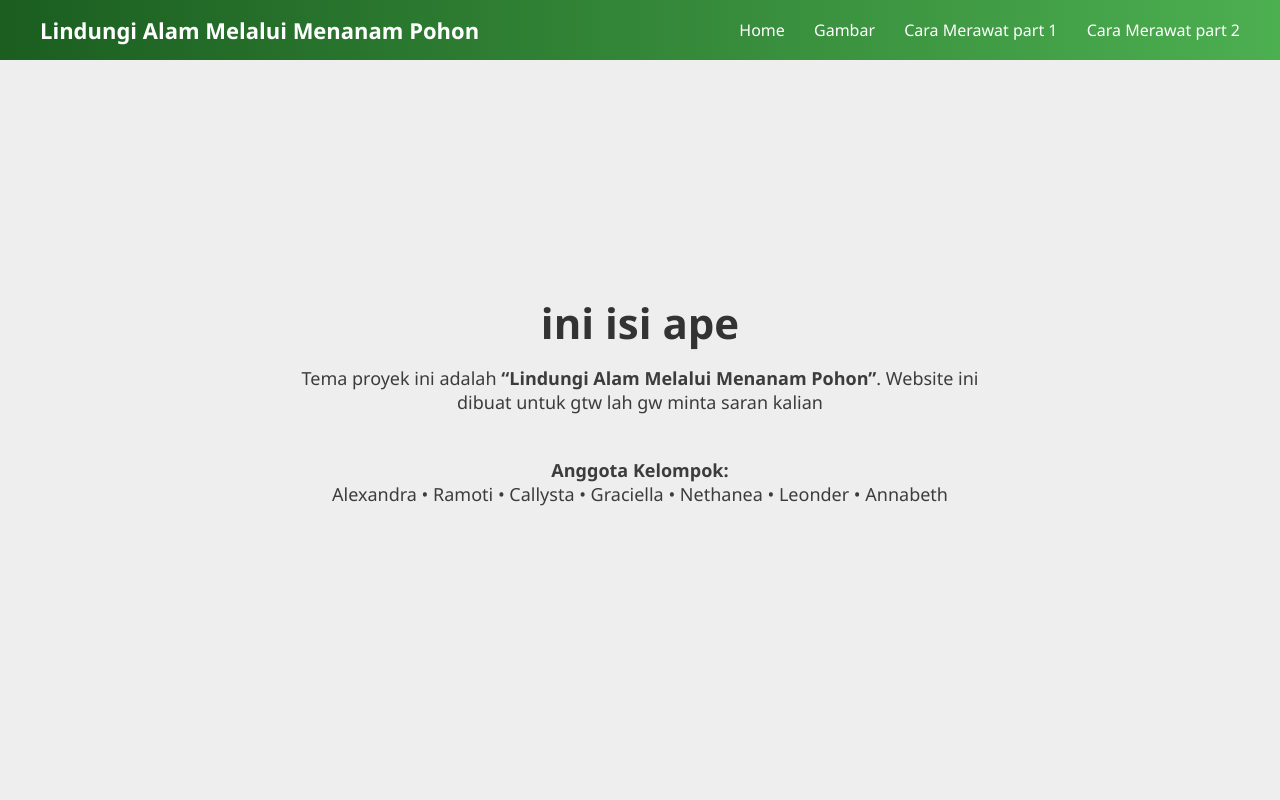
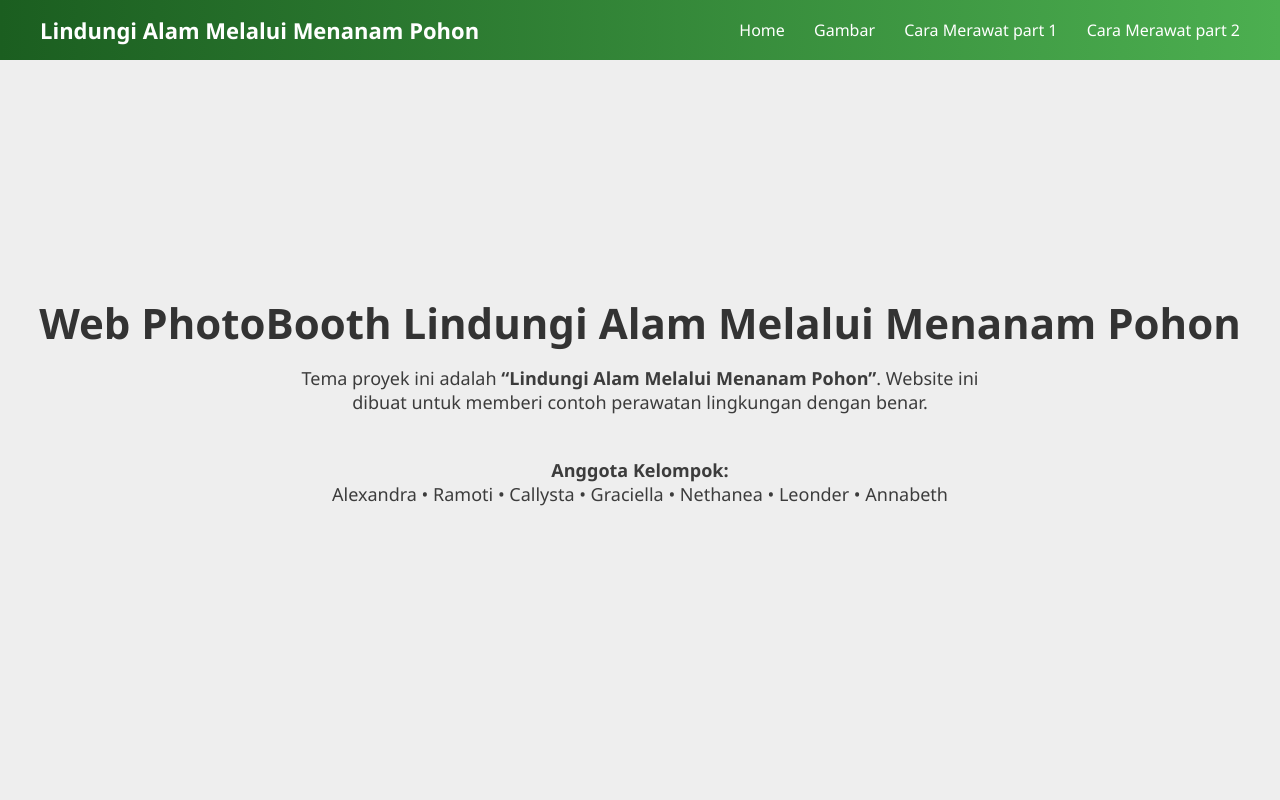
Before and after one commit to R4m0tScripter/PhotoBooth, a plain HTML site: page index.html in a window 1280 px wide. Shown: the top 800 px of the page. Drawn offline with Linux system fonts and the light colour scheme.

Commit message:
index.html

```diff
--- a/index.html
+++ b/index.html
@@ -146,10 +146,10 @@ footer{
 </nav>
 
 <header id="home">
-    <h2>ini isi ape</h2>
+    <h2>Web PhotoBooth Lindungi Alam Melalui Menanam Pohon </h2>
     <p>
         Tema proyek ini adalah <b>“Lindungi Alam Melalui Menanam Pohon”</b>.
-        Website ini dibuat untuk gtw lah gw minta saran kalian
+        Website ini dibuat untuk memberi contoh perawatan lingkungan dengan benar.
     </p>
     <br><br>
     <p>
@@ -208,7 +208,7 @@ footer{
 </section>
 
 <footer>
-    P ini taruh apaan y gw bingung
+
 </footer>
 
 </body>
```
